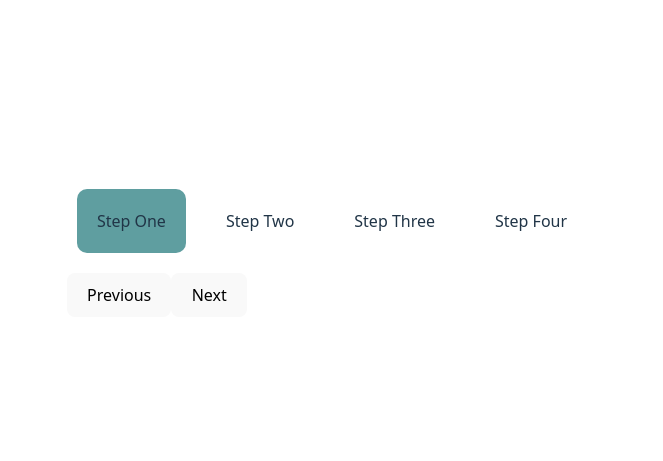
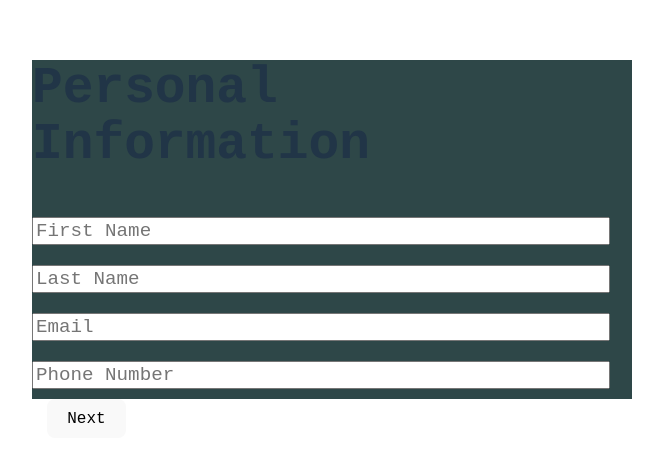
Before and after one commit to hanzalakhan010/multi-step-form, a React (Vite) app: page / in a window 1280 px wide. Shown: the part 157-618 px from the top of the page, without its empty margins (308-971 px from the left). Built offline with nearby package versions, Linux system fonts and the light colour scheme.

Commit message:
Done with this multi step form

```diff
--- a/src/App.tsx
+++ b/src/App.tsx
@@ -1,10 +1,12 @@
+import Form from "./components/Form"
 import Stepper from "./components/Stepper"
 
 function App() {
 
   return (
     <>
-      <Stepper />
+      {/* <Stepper /> */}
+      <Form />
     </>
   )
 }
--- /dev/null
+++ b/src/components/Form/index.css
@@ -0,0 +1,29 @@
+.current {
+    display: block;
+    background-color: rgb(46, 71, 72);
+
+}
+
+.hidden {
+    display: none;
+}
+
+input {
+    font-size: larger;
+    /* margin-top: 10px; */
+    margin: 10px auto;
+    width: 95%;
+}
+
+.btn-div {
+    width: 95%;
+    margin: 0px auto;
+    display: flex;
+    flex-direction: row;
+    align-items: center;
+    justify-content: space-between;
+}
+#container{
+    width: 600px;
+    min-height: 400px;
+}
--- a/src/components/Form/index.tsx
+++ b/src/components/Form/index.tsx
@@ -0,0 +1,122 @@
+import { act, useReducer, type FormEvent } from "react"
+import './index.css'
+
+interface State {
+    currentStepIndex: number
+    form: Record<string, string>
+}
+
+
+
+const Form = () => {
+    function formReducer(state: State, action) {
+        switch (action.type) {
+            case "next": {
+                if (state.currentStepIndex !== steps.length - 1) return { ...state, currentStepIndex: state.currentStepIndex + 1 }
+                return state
+            }
+            case "prev": {
+                if (state.currentStepIndex !== 0) return { ...state, currentStepIndex: state.currentStepIndex - 1 }
+                return state
+            }
+            case "change": {
+                return {
+                    ...state,
+                    form: {
+                        ...state.form,
+                        [action.payload.name]: action.payload.value
+                    }
+                }
+            }
+            default: return state
+
+        }
+    }
+    const steps = [
+        {
+            title: "Personal Information",
+            fields: [
+                { name: "firstName", type: "text", placeholder: "First Name" },
+                { name: "lastName", type: "text", placeholder: "Last Name" },
+                { name: "email", type: "email", placeholder: "Email" },
+                { name: "phone", type: "tel", placeholder: "Phone Number" }
+            ]
+        },
+        {
+            title: "Address Details",
+            fields: [
+                { name: "street", type: "text", placeholder: "Street Address" },
+                { name: "city", type: "text", placeholder: "City" },
+                { name: "state", type: "text", placeholder: "State" },
+                { name: "zip", type: "text", placeholder: "Zip Code" }
+            ]
+        },
+        {
+            title: "Payment Information",
+            fields: [
+                { name: "cardNumber", type: "text", placeholder: "Credit Card Number" },
+                { name: "expiry", type: "text", placeholder: "Expiration Date" },
+                { name: "cvv", type: "password", placeholder: "CVV" },
+                { name: "billingAddress", type: "text", placeholder: "Billing Address" }
+            ]
+        },
+        {
+            title: 'Review and Confirm',
+            review: true
+        }
+    ];
+
+    const [state, dispatch] = useReducer(formReducer, {
+        currentStepIndex: 0, form: {}
+    })
+
+    function handleChange(event: React.ChangeEvent<HTMLInputElement>) {
+        let { name, value } = event.target
+        dispatch({ type: 'change', payload: { name, value } })
+
+    }
+    function handleNext() {
+        dispatch({ type: 'next' })
+    }
+    function handlePrev() {
+        dispatch({ type: 'prev' })
+    }
+    return (
+        <div id='container'>
+            {steps.map((step, index) => (
+                <div key={index} className={` step ${state.currentStepIndex == index ? "current" : 'hidden'}`}>
+                    <h1>{step.title}</h1>
+                    {step.review && (
+                        <div>
+                            {
+                                Object.entries(state.form).map((
+                                    [key, value]) => (<p key={key}><strong>{key}:</strong> {value}</p>
+                                ))}
+                        </div>
+                    )}
+
+                    {step.fields && step?.fields.map(field => <input
+                        key={field.name}
+                        name={field.name}
+                        type={field.type}
+                        placeholder={field.placeholder}
+                        onChange={handleChange}
+                        value={state.form?.[field.name] || ''}
+                    />)}
+                </div>
+            ))}
+            <div className="btn-div">
+                {state.currentStepIndex != 0 && (
+                    <button onClick={handlePrev}>Previous</button>
+                )}
+                {state.currentStepIndex < steps.length - 1 ? (
+                    <button onClick={handleNext}>Next</button>
+                ) : (
+                    <button onClick={handleNext}>Submit</button>
+
+                )}
+            </div>
+        </div>
+    )
+}
+export default Form
--- a/src/components/Stepper/index.css
+++ b/src/components/Stepper/index.css
@@ -4,9 +4,9 @@
     padding: 20px;
 }
 
-.current {
+/* .current {
     background-color: cadetblue;
-}
+} */
 
 .steps {
     display: flex;
--- a/src/components/Stepper/index.tsx
+++ b/src/components/Stepper/index.tsx
@@ -1,4 +1,4 @@
-import { useReducer, useState } from "react";
+import { useReducer } from "react";
 import './index.css'
 const steps = [
     { title: "Step One" },
--- a/src/index.css
+++ b/src/index.css
@@ -12,7 +12,9 @@
   -webkit-font-smoothing: antialiased;
   -moz-osx-font-smoothing: grayscale;
 }
-
+*{
+  font-family: 'Courier New', Courier, monospace;
+}
 a {
   font-weight: 500;
   color: #646cff;
```
